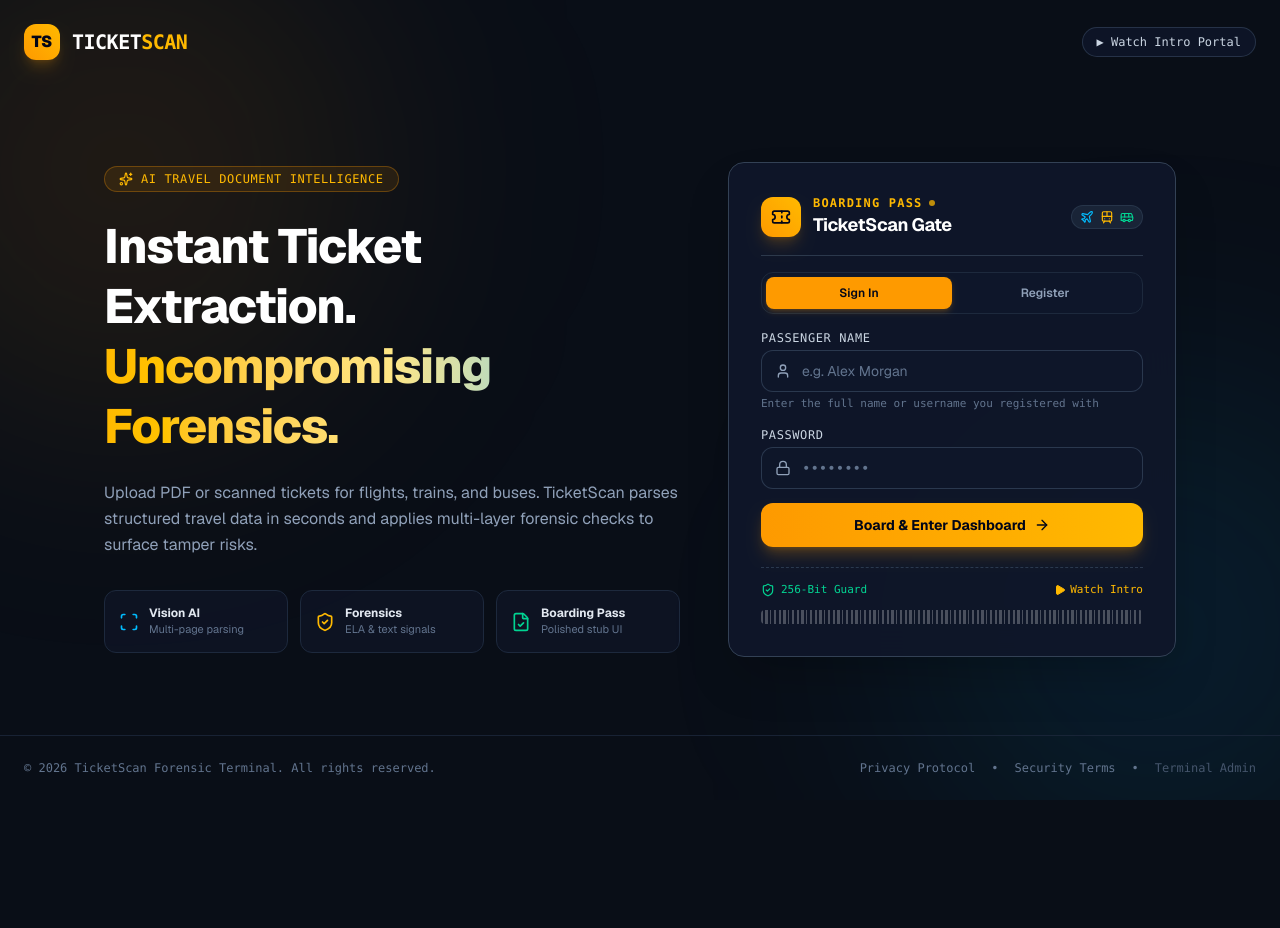
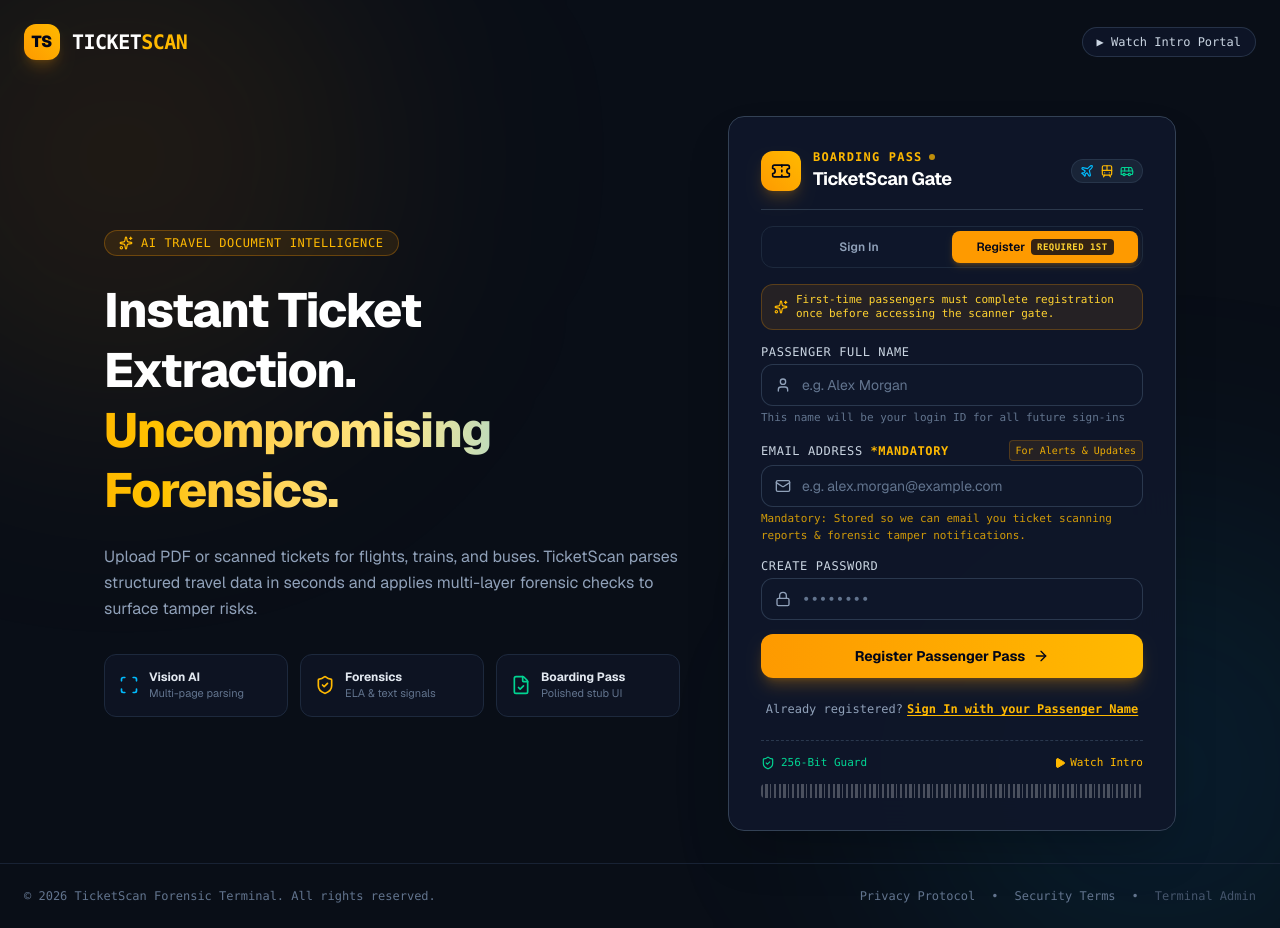
Before and after one commit to Desterhub/TicketScan, a Next.js app: page /login in a window 1280 px wide. Before the commit the page ends 800 px from the top, so only its background shows below. Built offline with nearby package versions, Linux system fonts and the light colour scheme.

Commit message:
feat: enforce mandatory email in registration, name-only signin, and first-time registration guard

```diff
--- a/src/app/api/auth/login/route.ts
+++ b/src/app/api/auth/login/route.ts
@@ -93,7 +93,8 @@ export async function POST(req: NextRequest) {
 
       return NextResponse.json(
         {
-          error: 'Invalid passenger name or password.',
+          error: 'No passenger account found with this name. First-time travelers must Register first before signing in.',
+          needsRegistration: true,
           remainingAttempts: rateLimit.remainingAttempts - 1,
         },
         { status: 401 }
@@ -120,7 +121,7 @@ export async function POST(req: NextRequest) {
 
       return NextResponse.json(
         {
-          error: 'Invalid passenger name or password.',
+          error: 'Incorrect password for this account. Please try again.',
           remainingAttempts: rateLimit.remainingAttempts - 1,
         },
         { status: 401 }
--- a/src/app/api/auth/signup/route.ts
+++ b/src/app/api/auth/signup/route.ts
@@ -6,8 +6,8 @@ import { signSessionToken, getSessionCookieOptions } from '@/lib/session';
 
 const signupSchema = z.object({
   fullName: z.string().min(2, 'Passenger name must be at least 2 characters'),
+  email: z.string().email('Valid email address is mandatory for future notifications'),
   password: z.string().min(6, 'Password must be at least 6 characters'),
-  email: z.string().email('Invalid email address').optional().or(z.literal('')),
 });
 
 export async function POST(req: NextRequest) {
@@ -22,10 +22,9 @@ export async function POST(req: NextRequest) {
       );
     }
 
-    const { fullName, password, email } = parsed.data;
+    const { fullName, email, password } = parsed.data;
     const cleanName = fullName.trim();
-    const sanitizedEmailUser = cleanName.toLowerCase().replace(/[^a-z0-9]/g, '');
-    const normalizedEmail = (email && email.trim()) ? email.toLowerCase().trim() : `${sanitizedEmailUser || 'passenger'}@passenger.local`;
+    const normalizedEmail = email.toLowerCase().trim();
     const supabase = getServiceRoleClient();
 
     // Check if user already exists by name OR email in Supabase
--- a/src/components/auth/LoginForm.tsx
+++ b/src/components/auth/LoginForm.tsx
@@ -1,6 +1,6 @@
 'use client';
 
-import React, { useState } from 'react';
+import React, { useState, useEffect } from 'react';
 import { useRouter } from 'next/navigation';
 import { motion, AnimatePresence } from 'framer-motion';
 import {
@@ -12,9 +12,11 @@ import {
   ArrowRight,
   Lock,
   User as UserIcon,
+  Mail,
   Play,
   AlertCircle,
   Loader2,
+  Sparkles,
 } from 'lucide-react';
 
 interface LoginFormProps {
@@ -25,23 +27,43 @@ interface LoginFormProps {
 
 export function LoginForm({ onSuccess, onWatchIntro, isInPortal = false }: LoginFormProps) {
   const router = useRouter();
-  const [mode, setMode] = useState<'login' | 'signup'>('login');
+  // Default to 'signup' for first-time visitors
+  const [mode, setMode] = useState<'login' | 'signup'>('signup');
   const [passengerName, setPassengerName] = useState('');
+  const [email, setEmail] = useState('');
   const [password, setPassword] = useState('');
   const [error, setError] = useState<string | null>(null);
+  const [needsRegistration, setNeedsRegistration] = useState(false);
   const [loading, setLoading] = useState(false);
+
+  // Check if this browser has already registered previously
+  useEffect(() => {
+    try {
+      const hasRegistered = localStorage.getItem('ticketscan_has_registered');
+      if (hasRegistered === 'true') {
+        setMode('login');
+      }
+    } catch {}
+  }, []);
 
   const handleSubmit = async (e: React.FormEvent) => {
     e.preventDefault();
     setError(null);
+    setNeedsRegistration(false);
     setLoading(true);
 
     try {
+      if (mode === 'signup') {
+        if (!email.trim() || !email.includes('@')) {
+          throw new Error('A valid email address is mandatory for notifications & ticket updates.');
+        }
+      }
+
       const endpoint = mode === 'login' ? '/api/auth/login' : '/api/auth/signup';
       const payload =
         mode === 'login'
           ? { identifier: passengerName.trim(), password }
-          : { fullName: passengerName.trim(), password };
+          : { fullName: passengerName.trim(), email: email.trim(), password };
 
       const res = await fetch(endpoint, {
         method: 'POST',
@@ -52,8 +74,16 @@ export function LoginForm({ onSuccess, onWatchIntro, isInPortal = false }: Login
       const data = await res.json();
 
       if (!res.ok) {
+        if (data.needsRegistration) {
+          setNeedsRegistration(true);
+        }
         throw new Error(data.error || 'Authentication failed. Please verify your details.');
       }
+
+      // Mark that user has registered on this browser
+      try {
+        localStorage.setItem('ticketscan_has_registered', 'true');
+      } catch {}
 
       if (onSuccess) {
         onSuccess();
@@ -102,30 +132,51 @@ export function LoginForm({ onSuccess, onWatchIntro, isInPortal = false }: Login
           onClick={() => {
             setMode('login');
             setError(null);
+            setNeedsRegistration(false);
           }}
-          className={`py-2 rounded-lg transition-all font-semibold ${
+          className={`py-2 rounded-lg transition-all font-semibold flex items-center justify-center gap-1.5 ${
             mode === 'login'
               ? 'bg-amber-500 text-slate-950 shadow-md shadow-amber-500/20'
               : 'text-slate-400 hover:text-white'
           }`}
         >
-          Sign In
+          <span>Sign In</span>
         </button>
         <button
           type="button"
           onClick={() => {
             setMode('signup');
             setError(null);
+            setNeedsRegistration(false);
           }}
-          className={`py-2 rounded-lg transition-all font-semibold ${
+          className={`py-2 rounded-lg transition-all font-semibold flex items-center justify-center gap-1.5 relative ${
             mode === 'signup'
               ? 'bg-amber-500 text-slate-950 shadow-md shadow-amber-500/20'
               : 'text-slate-400 hover:text-white'
           }`}
         >
-          Register
+          <span>Register</span>
+          <span
+            className={`text-[9px] px-1.5 py-0.5 rounded font-mono uppercase tracking-wider font-semibold ${
+              mode === 'signup'
+                ? 'bg-slate-950/80 text-amber-300'
+                : 'bg-amber-500/20 text-amber-400'
+            }`}
+          >
+            Required 1st
+          </span>
         </button>
       </div>
+
+      {/* Mandatory First-Time Notice */}
+      {mode === 'signup' && (
+        <div className="mb-3.5 px-3 py-2 rounded-xl bg-amber-500/10 border border-amber-500/25 text-amber-300 text-[11px] flex items-center gap-2 font-mono">
+          <Sparkles className="w-3.5 h-3.5 text-amber-400 shrink-0" />
+          <span className="leading-tight">
+            First-time passengers must complete registration once before accessing the scanner gate.
+          </span>
+        </div>
+      )}
 
       {/* Error Alert */}
       <AnimatePresence mode="wait">
@@ -134,10 +185,26 @@ export function LoginForm({ onSuccess, onWatchIntro, isInPortal = false }: Login
             initial={{ opacity: 0, y: -6 }}
             animate={{ opacity: 1, y: 0 }}
             exit={{ opacity: 0, y: -6 }}
-            className="mb-3 p-3 rounded-xl bg-red-950/70 border border-red-500/40 text-red-200 text-xs flex items-start gap-2.5"
+            className="mb-3.5 p-3 rounded-xl bg-red-950/80 border border-red-500/50 text-red-200 text-xs flex items-start gap-2.5"
           >
             <AlertCircle className="w-4 h-4 text-red-400 shrink-0 mt-0.5" />
-            <span className="leading-snug">{error}</span>
+            <div className="flex-1">
+              <p className="leading-snug">{error}</p>
+              {needsRegistration && (
+                <button
+                  type="button"
+                  onClick={() => {
+                    setMode('signup');
+                    setError(null);
+                    setNeedsRegistration(false);
+                  }}
+                  className="mt-2 inline-flex items-center gap-1.5 px-2.5 py-1 rounded-lg bg-amber-500 text-slate-950 font-bold text-[11px] shadow hover:bg-amber-400 transition cursor-pointer"
+                >
+                  <span>Switch to Registration Now</span>
+                  <ArrowRight className="w-3.5 h-3.5" />
+                </button>
+              )}
+            </div>
           </motion.div>
         )}
       </AnimatePresence>
@@ -186,12 +253,51 @@ export function LoginForm({ onSuccess, onWatchIntro, isInPortal = false }: Login
               className="w-full bg-slate-900/90 border border-slate-700/80 rounded-xl pl-10 pr-4 py-2.5 text-sm text-white placeholder-slate-500 focus:outline-none focus:border-amber-400 focus:ring-1 focus:ring-amber-400 transition"
             />
           </div>
-          {mode === 'login' && (
+          {mode === 'login' ? (
             <p className="mt-1 text-[11px] font-mono text-slate-500">
               Enter the full name or username you registered with
             </p>
+          ) : (
+            <p className="mt-1 text-[11px] font-mono text-slate-500">
+              This name will be your login ID for all future sign-ins
+            </p>
           )}
         </div>
+
+        {/* Mandatory Email Field (Visible ONLY in Registration Mode) */}
+        {mode === 'signup' && (
+          <div>
+            <div className="flex items-center justify-between mb-1">
+              <label className="block text-xs font-mono uppercase tracking-wider text-slate-300">
+                Email Address <span className="text-amber-400 font-bold">*Mandatory</span>
+              </label>
+              <span className="text-[10px] font-mono text-amber-400/90 bg-amber-500/10 px-1.5 py-0.5 rounded border border-amber-500/20">
+                For Alerts & Updates
+              </span>
+            </div>
+            <div className="relative">
+              <Mail className="w-4 h-4 text-slate-400 absolute left-3.5 top-1/2 -translate-y-1/2" />
+              <input
+                type="email"
+                name="passenger_contact_dispatch"
+                id="passenger_contact_dispatch"
+                required
+                autoComplete="new-password"
+                autoCorrect="off"
+                spellCheck="false"
+                data-lpignore="true"
+                data-form-type="other"
+                value={email}
+                onChange={(e) => setEmail(e.target.value)}
+                placeholder="e.g. alex.morgan@example.com"
+                className="w-full bg-slate-900/90 border border-slate-700/80 rounded-xl pl-10 pr-4 py-2.5 text-sm text-white placeholder-slate-500 focus:outline-none focus:border-amber-400 focus:ring-1 focus:ring-amber-400 transition"
+              />
+            </div>
+            <p className="mt-1 text-[11px] font-mono text-amber-400/80">
+              Mandatory: Stored so we can email you ticket scanning reports & forensic tamper notifications.
+            </p>
+          </div>
+        )}
 
         {/* Password Field */}
         <div>
@@ -229,11 +335,46 @@ export function LoginForm({ onSuccess, onWatchIntro, isInPortal = false }: Login
             </>
           ) : (
             <>
-              <span>{mode === 'login' ? 'Board & Enter Dashboard' : 'Complete Registration'}</span>
+              <span>{mode === 'login' ? 'Board & Enter Dashboard' : 'Register Passenger Pass'}</span>
               <ArrowRight className="w-4 h-4" />
             </>
           )}
         </button>
+
+        {/* Quick Mode Toggle Link */}
+        <div className="text-center pt-1">
+          {mode === 'login' ? (
+            <button
+              type="button"
+              onClick={() => {
+                setMode('signup');
+                setError(null);
+                setNeedsRegistration(false);
+              }}
+              className="text-xs text-slate-400 hover:text-amber-400 font-mono transition inline-flex items-center gap-1 cursor-pointer"
+            >
+              <span>First time here?</span>
+              <span className="text-amber-400 underline underline-offset-2 font-semibold">
+                Register first (Compulsory)
+              </span>
+            </button>
+          ) : (
+            <button
+              type="button"
+              onClick={() => {
+                setMode('login');
+                setError(null);
+                setNeedsRegistration(false);
+              }}
+              className="text-xs text-slate-400 hover:text-amber-400 font-mono transition inline-flex items-center gap-1 cursor-pointer"
+            >
+              <span>Already registered?</span>
+              <span className="text-amber-400 underline underline-offset-2 font-semibold">
+                Sign In with your Passenger Name
+              </span>
+            </button>
+          )}
+        </div>
       </form>
 
       {/* Ticket Footer Perforation & Security Stub */}
```
